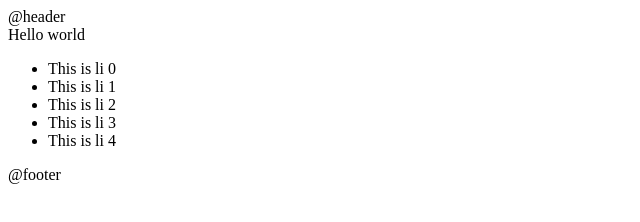
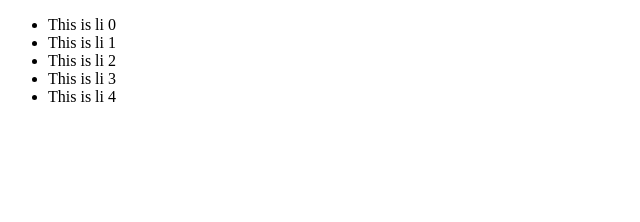
Before and after one commit to ndaidong/doc, a website: page test/x-test.html in a window 1280 px wide. Shown: the whole page, without its empty margins (0-640 px from the left). Drawn offline with Linux system fonts and the light colour scheme.

Commit message:
Remove unused sync

```diff
--- a/src/vdom.js
+++ b/src/vdom.js
@@ -332,7 +332,6 @@
   };
 
   var render = (nodes, target) => {
-    target.empty();
     for (let i = 0; i < nodes.length; i++) {
       let n = nodes[i];
       v2a(n, target);
@@ -463,16 +462,22 @@
 
     render(target) {
 
-      let el = _get(target);
       let tagId = this.tagId;
 
+      let el = RD.one(`[tagId="${tagId}"]`);
       if (!el) {
-        el = RD.one(`[tagId="${tagId}"]`);
+        el = _create(this.tagName);
+        el.setAttribute('tagId', tagId);
       }
+      if (el) {
+        let tag = _get(target);
+        if (!tag) {
+          tag = _get(el.parentNode);
+        }
+        render(this.nodeList, el);
+        tag.empty();
+        tag.appendChild(el);
 
-      if (el) {
-        el.setAttribute('tagId', tagId);
-        render(this.nodeList, el);
         Actual.set(tagId, el);
         Mirror.set(tagId, clone(this));
       }
--- a/test/x-test.html
+++ b/test/x-test.html
@@ -16,26 +16,16 @@
         for (var i = 0; i < 5; i++){
           ul.append('li', {id: 'li_' + i, text: 'This is li ' + i});
         }
-        a.insert('span', {
-          text: 'Hello world',
-        }, {
-          click: () => {
-            alert('Hello world');
-          }
-        }).setEvent('click', () => {
-          console.log(1000)
-        });
-        a.append('footer', {text: '@footer'});
-        console.log(a); // eslint-disable-line
 
         a.render('hello');
 
-        let h = a.insert('header', {text: '@header'});
+        ul.append('li', {text: 'New item'});
 
-        var x = vDOM.get(a.tagId, true);
-        console.log(x);
+        var x1 = vDOM.get(a.tagId, true);
+        console.log(x1);
         setTimeout(() => {
-          a.render();
+          var x2 = vDOM.get(a.tagId, true);
+          console.log(x2);
         }, 1000)
       });
     </script>
```
Also changed, not shown: dist/vdom.min.js.
